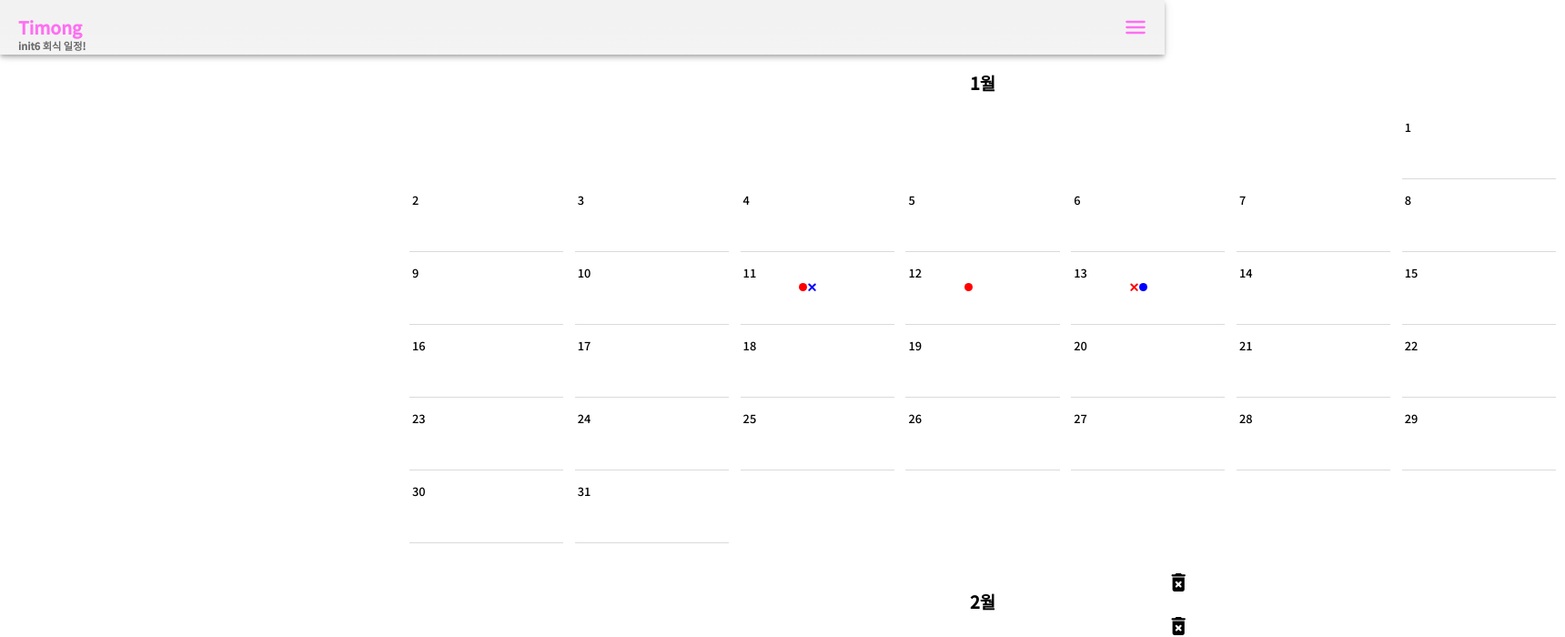
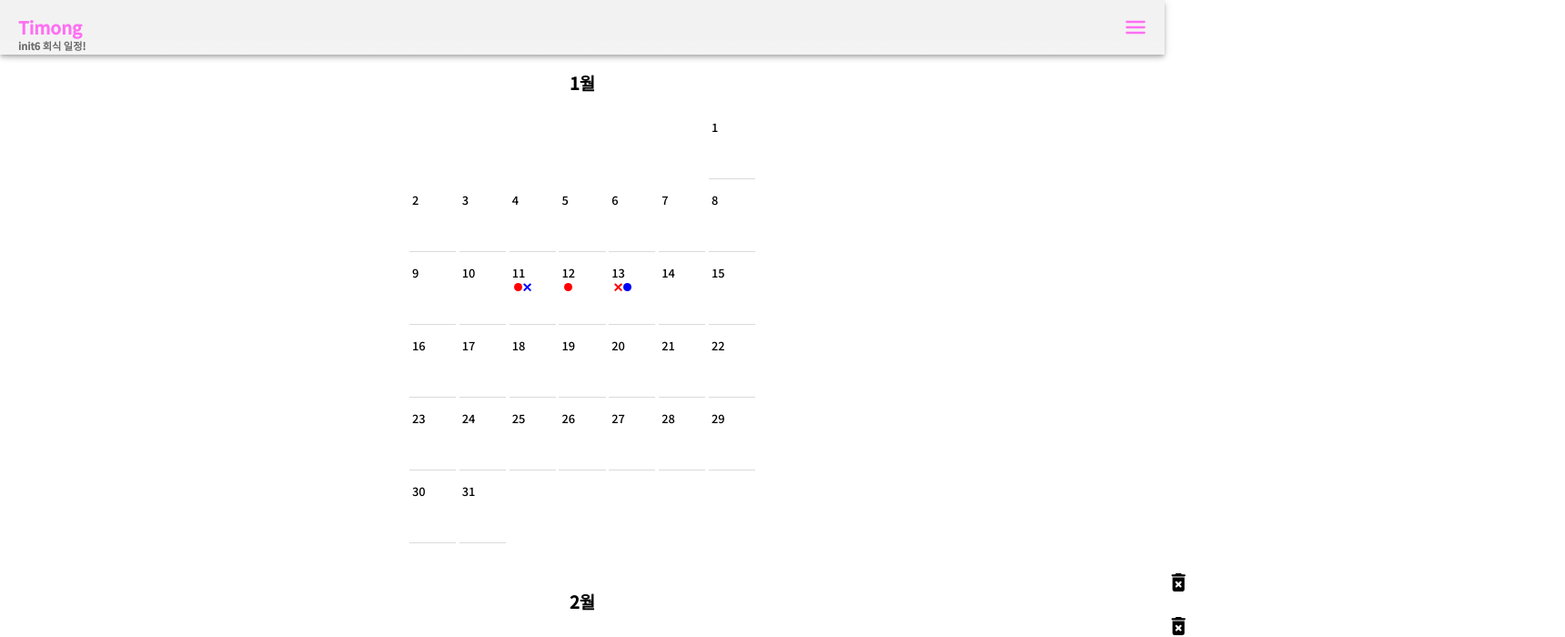
Before and after one commit to rkskekzzz/timong, a React (Create React App) app in the folder frontend/: page / in a window 1280 px wide. Shown: the top 700 px of the page at 91% size, 1720 px wide, since content can reach past the window. Built offline with nearby package versions, Linux system fonts and the light colour scheme.

Commit message:
Feat : 최대 width 지정

```diff
--- a/frontend/src/Components/Calendar/Calendar.tsx
+++ b/frontend/src/Components/Calendar/Calendar.tsx
@@ -116,6 +116,9 @@ const Calendar = () => {
     return 60 + year[index].week.length * 80 + 30;
   };
 
+  const width = window.innerWidth;
+  console.log(width);
+
   /**
    * react-vertualized (https://bvaughn.github.io/react-virtualized/#/components/AutoSizer)
    *
@@ -134,7 +137,7 @@ const Calendar = () => {
    */
   return (
     <>
-      <WindowScroller nodeRef={nodeRef}>
+      <WindowScroller nodeRef={nodeRef} style={{ width: '100%' }}>
         {({ width, height, isScrolling, scrollTop, registerChild }) => (
           /**
            * WindowScroller 와 AutoSizer를 함께 쓰기 위해선, 아래왁 같은 방식을 활용한다.
@@ -155,6 +158,7 @@ const Calendar = () => {
                   rowRenderer={rowRenderer}
                   scrollTop={scrollTop}
                   width={width}
+                  style={{ maxWidth: '400px' }}
                 />
               )}
             </AutoSizer>
```
